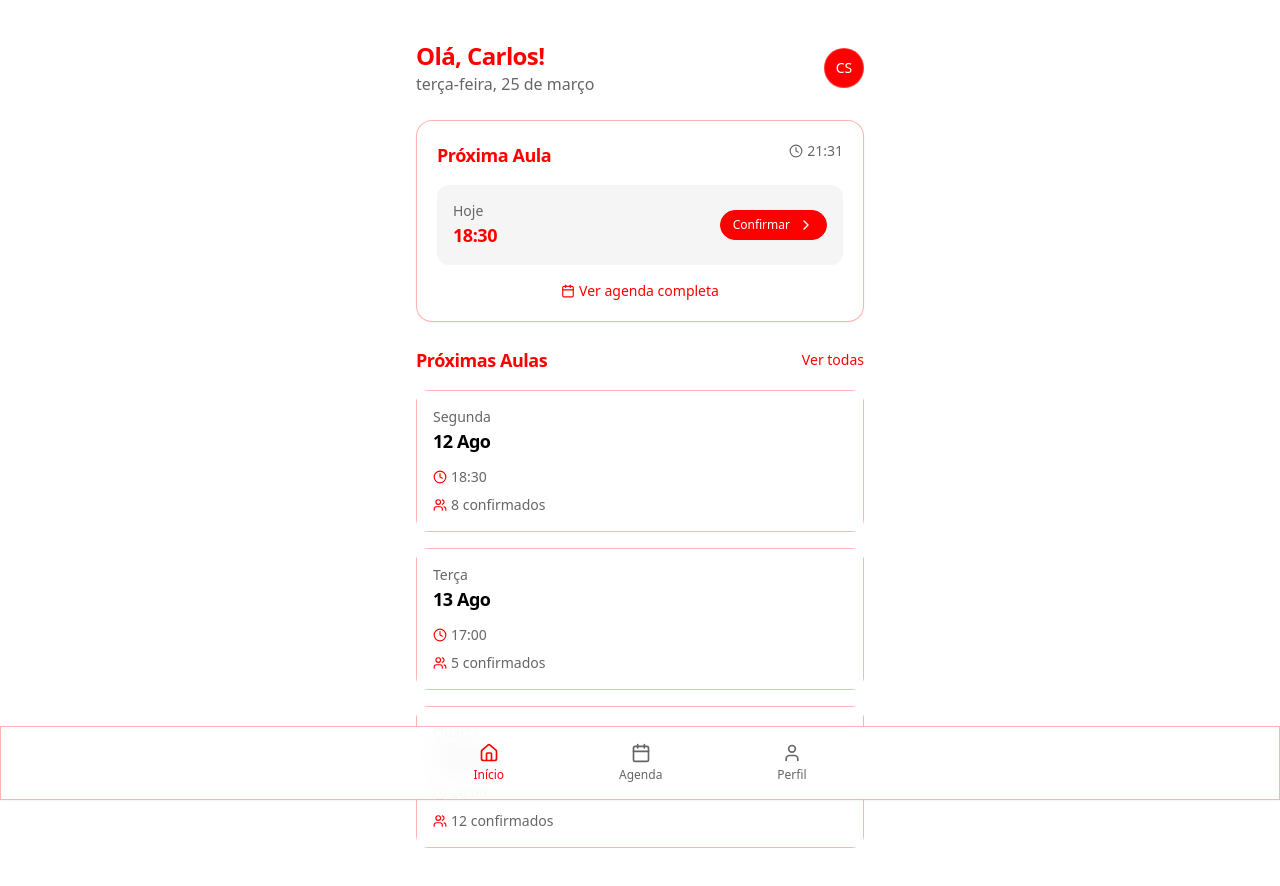
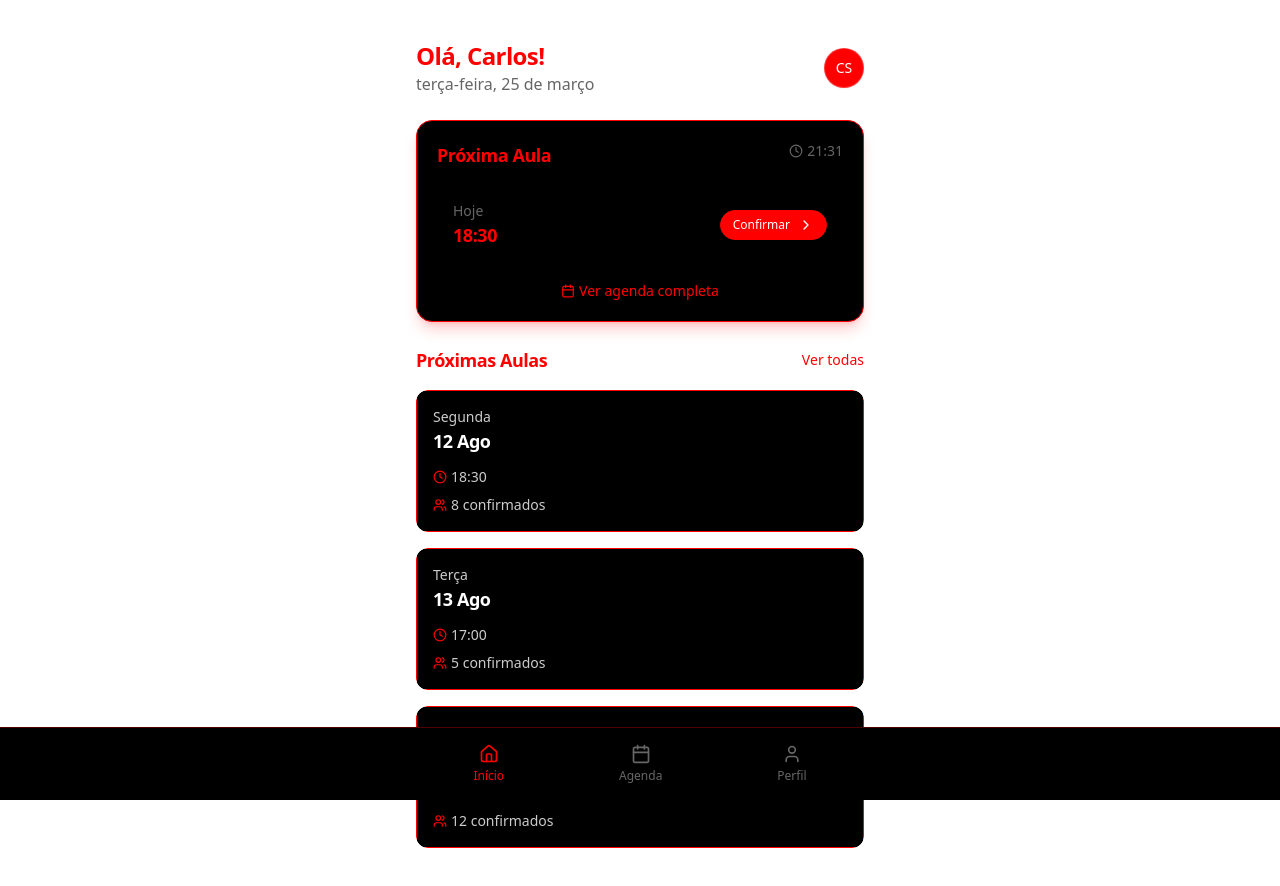
Before and after one commit to JvMeloxx/futvolei-presenca-helper, a React (Vite) app: page / in a window 1280 px wide. Shown: the top 886 px of the page. Built offline with nearby package versions, Linux system fonts and the light colour scheme.

Commit message:
feat: Implement visual design changes
This commit implements the visual design changes specified in the prompt, including color palette adjustments, button styling, and card/container styling.

```diff
--- a/src/components/Button.tsx
+++ b/src/components/Button.tsx
@@ -24,8 +24,8 @@ const Button: React.FC<ButtonProps> = ({
   const baseClasses = 'inline-flex items-center justify-center rounded-full font-medium transition-all duration-200 focus:outline-none focus:ring-2 focus:ring-offset-2';
 
   const variantClasses = {
-    primary: 'bg-primary text-primary-foreground hover:bg-white hover:text-primary border border-primary focus:ring-primary/50',
-    secondary: 'bg-secondary text-foreground border border-primary/30 hover:bg-secondary/80 focus:ring-secondary/50',
+    primary: 'bg-primary text-primary-foreground border border-primary hover:bg-secondary hover:text-primary hover:border-primary focus:ring-primary/50',
+    secondary: 'bg-secondary text-secondary-foreground border border-primary/30 hover:bg-secondary/80 focus:ring-secondary/50',
     ghost: 'text-foreground hover:bg-secondary focus:ring-secondary/50',
     destructive: 'bg-destructive text-destructive-foreground hover:bg-destructive/90 focus:ring-destructive/50'
   };
--- a/src/components/ClassCard.tsx
+++ b/src/components/ClassCard.tsx
@@ -31,14 +31,14 @@ const ClassCard: React.FC<ClassCardProps> = ({
         ${isSelected ? 'ring-2 ring-primary' : ''}
       `}
     >
-      <div className="glass-effect p-4 border border-primary/30">
+      <div className="glass-effect p-4">
         <div className="flex justify-between items-start mb-3">
           <div>
-            <p className="text-sm font-medium text-muted-foreground">{day}</p>
-            <h3 className="text-lg font-semibold text-foreground">{date}</h3>
+            <p className="text-sm font-medium text-primary-foreground/80">{day}</p>
+            <h3 className="text-lg font-semibold text-primary-foreground">{date}</h3>
           </div>
           {isPast && (
-            <span className="text-xs bg-primary/40 px-2 py-1 rounded-full text-white">
+            <span className="text-xs bg-primary/20 px-2 py-1 rounded-full text-primary-foreground">
               Passado
             </span>
           )}
@@ -49,12 +49,12 @@ const ClassCard: React.FC<ClassCardProps> = ({
           )}
         </div>
 
-        <div className="flex items-center text-sm text-muted-foreground mb-2">
+        <div className="flex items-center text-sm text-primary-foreground/80 mb-2">
           <Clock size={14} className="mr-1 text-primary" />
           <span>{time}</span>
         </div>
 
-        <div className="flex items-center text-sm text-muted-foreground">
+        <div className="flex items-center text-sm text-primary-foreground/80">
           <Users size={14} className="mr-1 text-primary" />
           <span>{confirmedCount} confirmados</span>
         </div>
--- a/src/components/Layout.tsx
+++ b/src/components/Layout.tsx
@@ -22,7 +22,7 @@ const Layout: React.FC<LayoutProps> = ({ children }) => {
         </div>
       </main>
 
-      <nav className="fixed bottom-0 left-0 right-0 glass-effect border-t border-primary/30 p-2 z-10">
+      <nav className="fixed bottom-0 left-0 right-0 bg-secondary border-t border-primary/30 p-2 z-10">
         <div className="flex justify-around max-w-md mx-auto">
           <Link to="/" className={`flex flex-col items-center p-2 ${isActive('/')}`}>
             <Home size={20} />
--- a/src/index.css
+++ b/src/index.css
@@ -1,4 +1,3 @@
-
 @tailwind base;
 @tailwind components;
 @tailwind utilities;
@@ -8,8 +7,8 @@
     --background: 0 0% 100%;
     --foreground: 0 0% 0%;
 
-    --card: 0 0% 100%;
-    --card-foreground: 0 0% 0%;
+    --card: 0 0% 0%;
+    --card-foreground: 0 0% 100%;
 
     --popover: 0 0% 100%;
     --popover-foreground: 0 0% 0%;
@@ -17,8 +16,8 @@
     --primary: 0 100% 50%;
     --primary-foreground: 0 0% 100%;
 
-    --secondary: 0 0% 96%;
-    --secondary-foreground: 0 0% 0%;
+    --secondary: 0 0% 0%;
+    --secondary-foreground: 0 0% 100%;
 
     --muted: 0 0% 90%;
     --muted-foreground: 0 0% 40%;
@@ -29,7 +28,7 @@
     --destructive: 0 100% 50%;
     --destructive-foreground: 0 0% 100%;
 
-    --border: 0 80% 40%;
+    --border: 0 100% 50%;
     --input: 0 0% 90%;
     --ring: 0 100% 50%;
 
@@ -49,11 +48,11 @@
 
 /* Custom styles */
 .glass-effect {
-  @apply bg-white/90 backdrop-blur-md border border-primary/30 shadow-sm;
+  @apply bg-secondary text-white backdrop-blur-md border border-primary shadow-lg shadow-primary/20;
 }
 
 .card-hover {
-  @apply transition-all duration-300 hover:shadow-md hover:-translate-y-1 hover:shadow-primary/20;
+  @apply transition-all duration-300 hover:shadow-md hover:-translate-y-1 hover:shadow-primary/30;
 }
 
 .page-transition {
```
